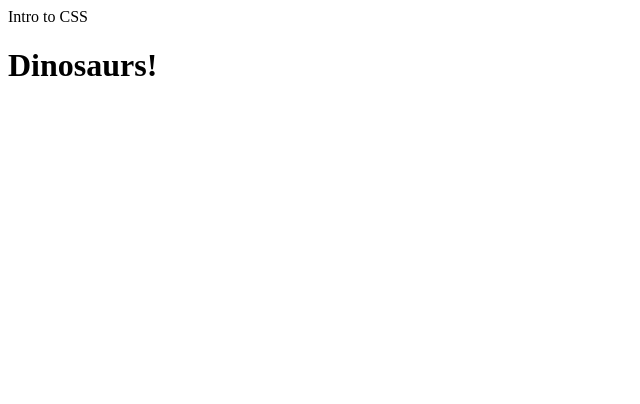
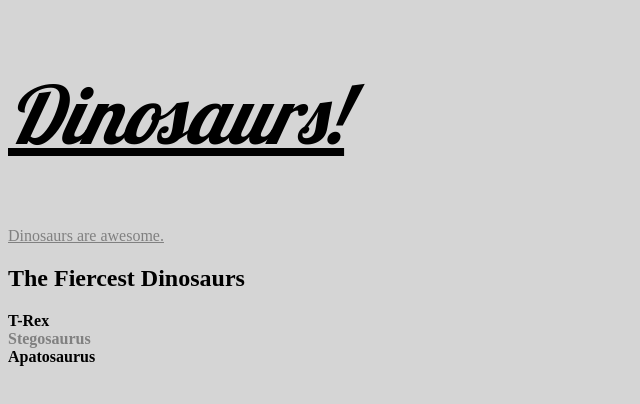
Before and after one commit to samrvsso/intro-to-css, a plain HTML site: page index.html in a window 1280 px wide. Shown: the whole page, without its empty margins (0-640 px from the left). Drawn offline with Linux system fonts and the light colour scheme.

Commit message:
added content

```diff
--- a/css/main.css
+++ b/css/main.css
@@ -1,3 +1,44 @@
 html {
-  background-color: Black;
+  background-color: #d5d5d5;
+  /*
+    Black #000000   #000
+    White #ffffff #fff
+    Grey #333333  #cccccc
+    Red #ff0000  #f00
+    Green #00ff00  #0f0
+  */
 }
+
+h1 {
+  font-weight: normal; /* normal, bold */
+  font-size: 5rem;
+  font-style: italic; /* normal, italic */
+  text-decoration: underline; /* underline, line-through */
+  font-family: 'Lobster', cursive;
+  line-height: 1.5;
+}
+
+ol {
+  list-style-type: none;
+  /*
+    none
+    decimal, circle, lower-roman, lower-alpha, disc, square;
+  */
+  padding: 0;
+}
+
+li {
+  font-weight: bold;
+}
+
+.stego {
+  color: grey;
+}
+
+a {
+  color: grey;
+}
+
+a:hover {
+  color: white;
+}
--- a/index.html
+++ b/index.html
@@ -1,16 +1,23 @@
 <!DOCTYPE html>
 <html>
   <head>
-    <meta charset="utf-8>"
+    <meta charset="utf-8">
     <title>Intro to CSS</title>
-    <link href"css/main.css" rel="stylesheet">
+    <link href="css/main.css" rel="stylesheet">
+    <link href="http://fonts.googleapis.com/css?family=Lobster" rel="stylesheet" type="text/css">
   </head>
   <body>
 
       <h1>Dinosaurs!</h1>
 
+      <a href="#">Dinosaurs are awesome.</a>
 
-
+      <h2>The Fiercest Dinosaurs</h2>
+      <ol>
+        <li>T-Rex</li>
+        <li class="stego">Stegosaurus</li>
+        <li>Apatosaurus</li>
+      </ol>
 
   </body>
 </html>
```
